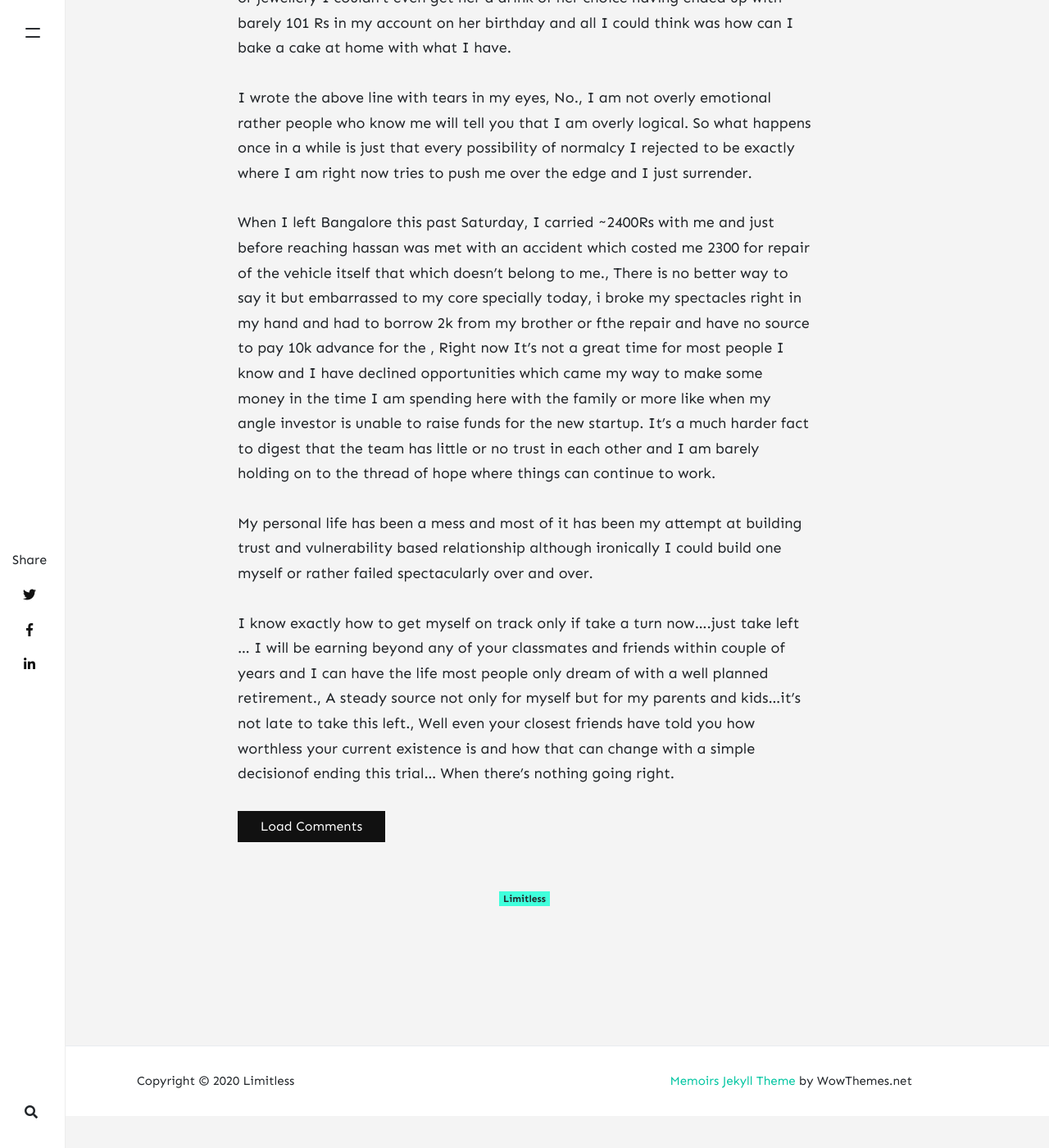
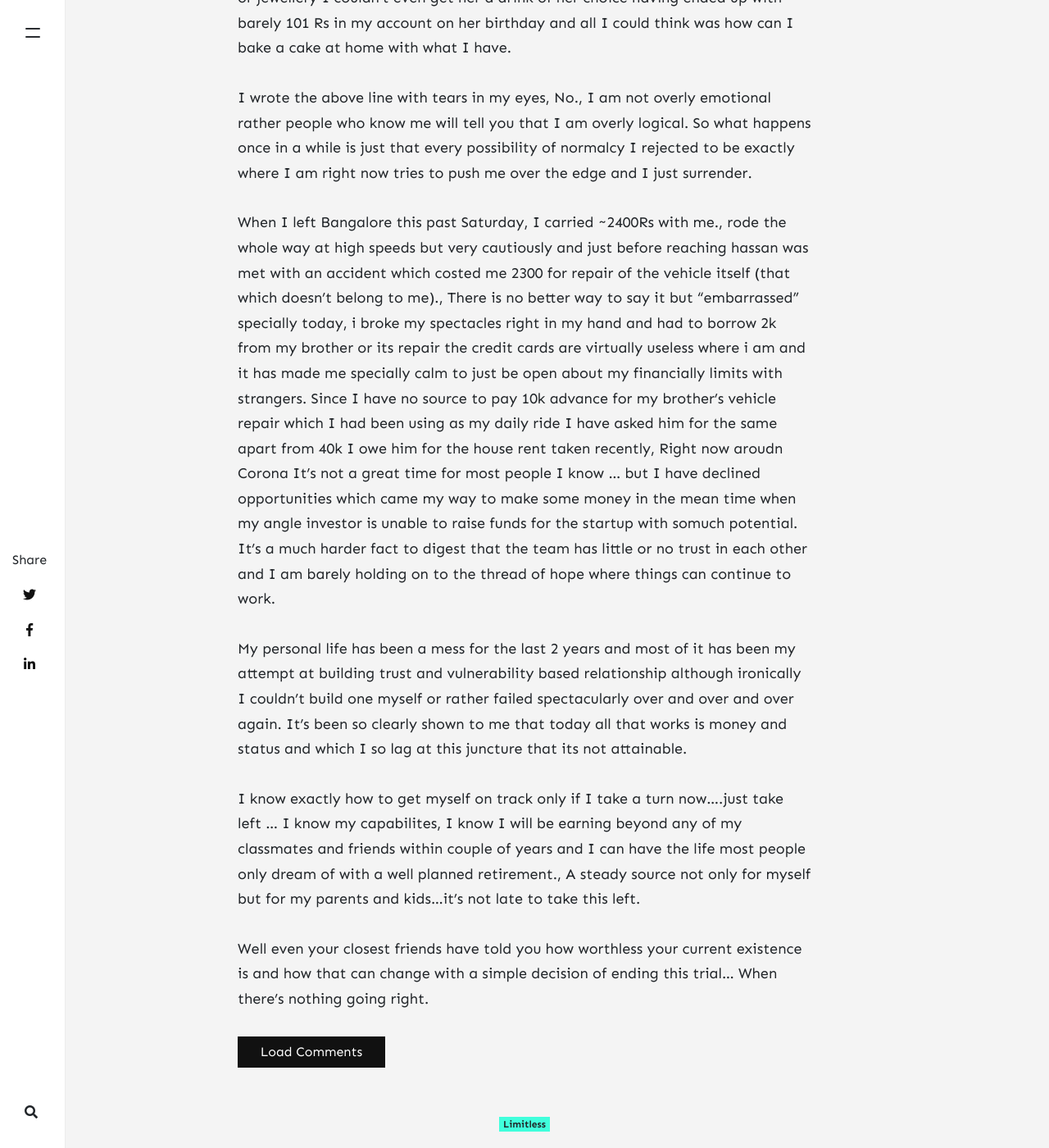
Before and after one commit to gowrav/gowrav.github.io, a Jekyll site: the page built from _posts/2020-07-03-when-nothing-goes-right.md, in a window 1280 px wide and 1400 px high, scrolled down 584 px. Shown: the whole window at 82% size. Built offline with Jekyll 4.4.1, drawn with Linux system fonts in a browser that asks for light colours; nearby versions of some CDN libraries; comment, search, counter and statistics services are not loaded; before the commit the page ends 1945 px from its top, so only the background shows below that.

Commit message:
Update 2020-07-03-when-nothing-goes-right.md

```diff
--- a/_posts/2020-07-03-when-nothing-goes-right.md
+++ b/_posts/2020-07-03-when-nothing-goes-right.md
@@ -13,9 +13,14 @@ I am a 29 year old grown ass man who has come home for a week off and to spend t
 
 I wrote the above line with tears in my eyes, No., I am not overly emotional rather people who know me will tell you that I am overly logical. So what happens once in a while is just that every possibility of normalcy I rejected to be exactly where I am right now tries to push me over the edge and I just surrender.
 
-When I left Bangalore this past Saturday, I carried ~2400Rs with me and just before reaching hassan was met with an accident which costed me 2300 for repair of the vehicle itself that which doesn't belong to me., There is no better way to say it but embarrassed to my core specially today, i broke my spectacles right in my hand and had to borrow 2k from my brother or fthe repair and have no source to pay 10k advance for the , Right now It's not a great time for most people I know and I have declined opportunities which came my way to make some money in the time I am spending here with the family or more like when my angle investor is unable to raise funds for the new startup. It's a much harder fact to digest that the team has little or no trust in each other and I am barely holding on to the thread of hope where things can continue to work.
+When I left Bangalore this past Saturday, I carried ~2400Rs with me., rode the whole way at high speeds but very cautiously and just before reaching hassan was met with an accident which costed me 2300 for repair of the vehicle itself (that which doesn't belong to me).,
+There is no better way to say it but "embarrassed" specially today, i broke my spectacles right in my hand and had to borrow 2k from my brother or its repair
+the credit cards are virtually useless where i am and it has made me specially calm to just be open about my financially limits with strangers. Since I have no source to pay 10k advance for my brother's vehicle repair which I had been using as my daily ride I have asked him for the same apart from 40k I owe him for the house rent taken recently, Right now aroudn Corona It's not a great time for most people I know ... but I have declined opportunities which came my way to make some money in the mean time when my angle investor is unable to raise funds for the startup with somuch potential.
+It's a much harder fact to digest that the team has little or no trust in each other and I am barely holding on to the thread of hope where things can continue to work.
 
-My personal life has been a mess and most of it has been my attempt at building trust and vulnerability based relationship although ironically I could build one myself or rather failed spectacularly over and over.
+My personal life has been a mess for the last 2 years and most of it has been my attempt at building trust and vulnerability based relationship although ironically I couldn't build one myself or rather failed spectacularly over and over and over again. It's been so clearly shown to me that today all that works is money and status and which I so lag at this juncture that its not attainable.
 
-I know exactly how to get myself on track only if take a turn now....just take left ... I will be earning beyond any of your classmates and friends within couple of years and I can have the life most people only dream of with a well planned retirement., A steady source not only for myself but for my parents and kids...it's not late to take this left., Well even your closest friends have told you how worthless your current existence is and how that can change with a simple decisionof ending this trial...
+I know exactly how to get myself on track only if I take a turn now....just take left ... I know my capabilites, I know I will be earning beyond any of my classmates and friends within couple of years and I can have the life most people only dream of with a well planned retirement., A steady source not only for myself but for my parents and kids...it's not late to take this left.
+
+Well even your closest friends have told you how worthless your current existence is and how that can change with a simple decision of ending this trial...
 When there's nothing going right.
```
